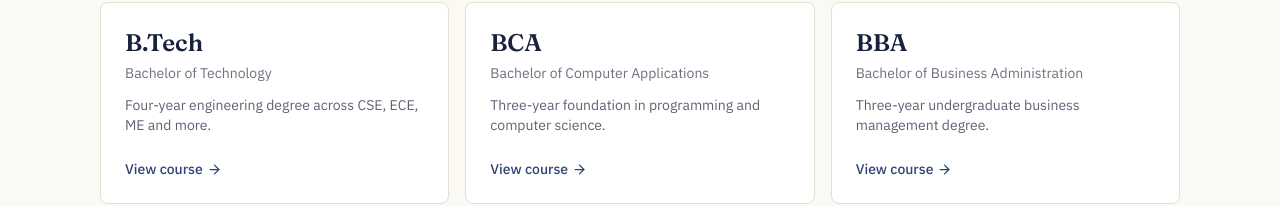
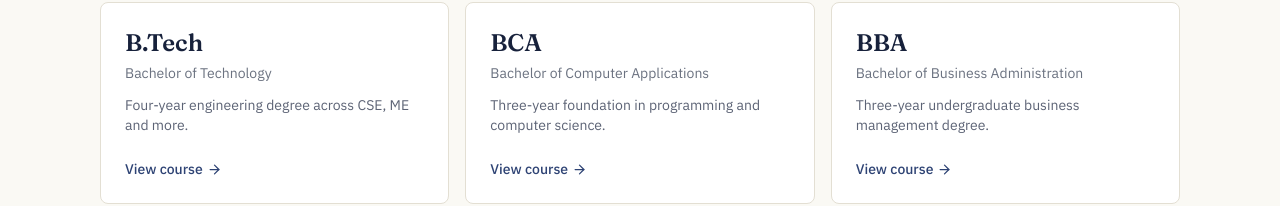
Before and after one commit to Shivam90001/study_vault10, a Next.js app in the folder studyvault-with-backend/studyvault/: page / in a window 1280 px wide. Shown: the part 421-627 px from the top of the page. Built offline with nearby package versions, Linux system fonts and the light colour scheme.

Commit message:
Update courses.ts

```diff
--- a/studyvault-with-backend/studyvault/data/courses.ts
+++ b/studyvault-with-backend/studyvault/data/courses.ts
@@ -5,7 +5,7 @@ export const courses: Course[] = [
     slug: "btech",
     name: "B.Tech",
     fullName: "Bachelor of Technology",
-    description: "Four-year engineering degree across CSE, ECE, ME and more.",
+    description: "Four-year engineering degree across CSE, ME and more.",
     semesterCount: 8,
   },
   {
```
